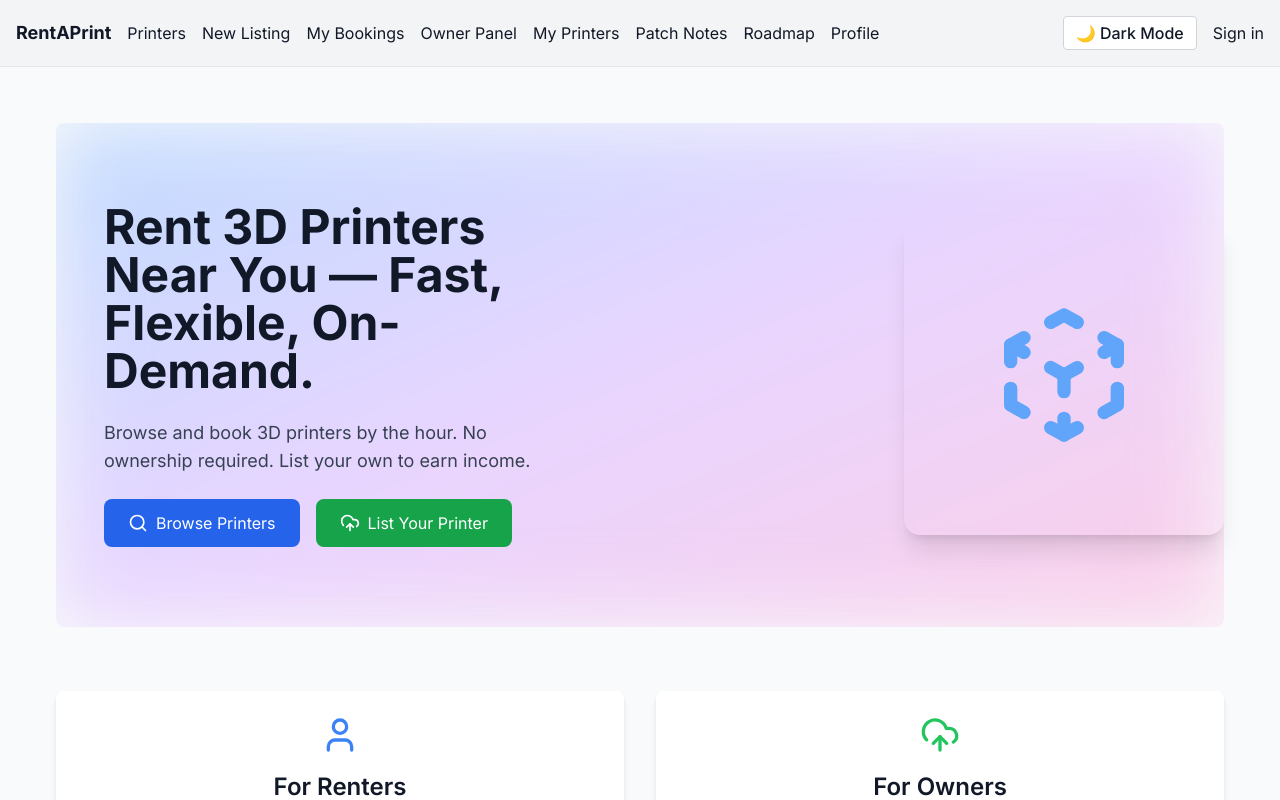
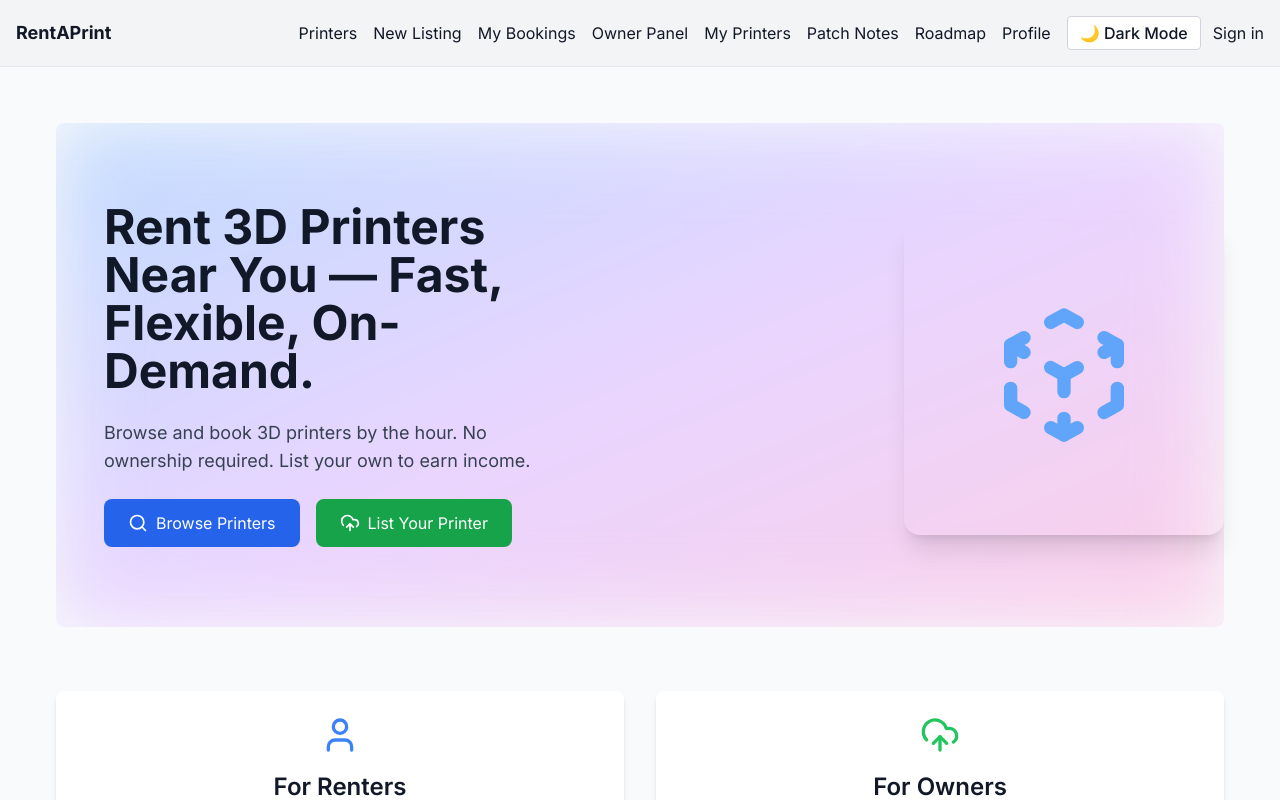
Before and after one commit to materialmatrix3d/rentaprint, a Next.js app: page / in a window 1280 px wide. Shown: the top 800 px of the page. Built offline with nearby package versions, Linux system fonts and the light colour scheme; no server answers.

Commit message:
Make layout responsive for mobile

```diff
--- a/app/bookings/page.tsx
+++ b/app/bookings/page.tsx
@@ -81,7 +81,7 @@ export default function BookingsPage() {
             key={booking.id}
             className="bg-white dark:bg-gray-800 border border-gray-300 dark:border-gray-700 text-gray-900 dark:text-white rounded p-4 mb-4 shadow space-y-2"
           >
-            <div className="flex items-center justify-between">
+            <div className="flex flex-col sm:flex-row sm:items-center justify-between gap-1">
               <h2 className="text-lg font-semibold">
                 {booking.printers
                   ? `${booking.printers.name}${booking.printers.is_deleted ? ' (deleted)' : ''}`
--- a/app/owner/components/OwnerPanelClient.tsx
+++ b/app/owner/components/OwnerPanelClient.tsx
@@ -407,7 +407,7 @@ export default function OwnerPanel() {
             const printerBookings = bookings.filter(b => b.printer_id === printer.id)
             return (
               <li key={printer.id} className="p-4 bg-white dark:bg-gray-800 border border-gray-300 dark:border-gray-700 rounded space-y-2">
-                <div className="flex justify-between items-start">
+                <div className="flex flex-col sm:flex-row sm:justify-between items-start gap-2">
                   <div>
                     <p className="font-medium text-gray-900 dark:text-white">{printer.name}</p>
                     <p className="text-sm text-gray-600 dark:text-gray-400 flex items-center gap-1">
@@ -434,7 +434,7 @@ export default function OwnerPanel() {
                       const hours = Math.round((end.getTime() - start.getTime()) / 3600000)
                       return (
                         <li key={booking.id} className="p-3 border rounded bg-gray-50 dark:bg-gray-900 text-gray-900 dark:text-white space-y-1">
-                          <div className="flex justify-between items-center">
+                          <div className="flex flex-col sm:flex-row sm:items-center justify-between gap-1">
                             <p className="font-medium">{Array.isArray(booking.printers) ? booking.printers[0]?.name : booking.printers.name}</p>
                             <span className={`text-xs font-semibold px-2 py-1 rounded ${
                                 bookingStatusClasses[booking.status]
@@ -509,7 +509,7 @@ export default function OwnerPanel() {
     <>
       <SignedIn>
         <main className="space-y-8 p-4">
-          <div className="flex items-center justify-between">
+          <div className="flex flex-col sm:flex-row sm:items-center justify-between gap-2">
             <h1 className="text-2xl font-bold">Owner Panel</h1>
             <Link
               href="/printers/new"
--- a/app/printers/[id]/page.tsx
+++ b/app/printers/[id]/page.tsx
@@ -55,7 +55,7 @@ export default function PrinterDetailPage() {
 
   return (
     <div className="p-6 text-gray-900 dark:text-white max-w-xl space-y-2">
-      <div className="flex items-center justify-between">
+      <div className="flex flex-col sm:flex-row sm:items-center justify-between gap-1">
         <h1 className="text-2xl font-bold">
           {printer.name}{' '}
           {printer.is_deleted && (
--- a/app/profile/page.tsx
+++ b/app/profile/page.tsx
@@ -135,7 +135,7 @@ export default function ProfilePage() {
                   const hours = Math.round((new Date(b.end_date).getTime() - start.getTime()) / 3600000)
                   return (
                     <li key={b.id} className="p-4 bg-gray-100 dark:bg-gray-700 rounded text-gray-900 dark:text-white space-y-1">
-                  <div className="flex items-center justify-between">
+                  <div className="flex flex-col sm:flex-row sm:items-center justify-between gap-1">
                     <p className="font-medium">
                       {Array.isArray(b.printers)
                         ? b.printers[0]?.name
--- a/components/Navbar.tsx
+++ b/components/Navbar.tsx
@@ -3,24 +3,58 @@
 import Link from 'next/link';
 import ThemeToggle from '@/components/ThemeToggle';
 import AuthButtons from '@/components/AuthButtons';
+import { useState } from 'react';
 
 export default function Navbar() {
+  const [open, setOpen] = useState(false);
+
   return (
-    <nav className="flex items-center justify-between p-4 bg-gray-100 dark:bg-gray-900 border-b">
-      <div className="space-x-4">
-        <Link href="/" className="font-bold text-lg text-gray-900 dark:text-white">RentAPrint</Link>
-        <Link href="/printers" className="text-gray-900 dark:text-white">Printers</Link>
-        <Link href="/printers/new" className="text-gray-900 dark:text-white">New Listing</Link>
-        <Link href="/bookings" className="text-gray-900 dark:text-white">My Bookings</Link>
-        <Link href="/owner" className="text-gray-900 dark:text-white">Owner Panel</Link>
-        <Link href="/my-printers" className="text-gray-900 dark:text-white">My Printers</Link>
-        <Link href="/patch-notes" className="text-gray-900 dark:text-white">Patch Notes</Link>
-        <Link href="/roadmap" className="text-gray-900 dark:text-white">Roadmap</Link>
-        <Link href="/profile" className="text-gray-900 dark:text-white">Profile</Link>
-      </div>
-      <div className="flex items-center gap-4">
-        <ThemeToggle />
-        <AuthButtons />
+    <nav className="relative p-4 bg-gray-100 dark:bg-gray-900 border-b">
+      <div className="max-w-7xl mx-auto flex items-center justify-between">
+        <Link href="/" className="font-bold text-lg text-gray-900 dark:text-white">
+          RentAPrint
+        </Link>
+        <button
+          onClick={() => setOpen(!open)}
+          className="sm:hidden p-2 rounded border text-gray-900 dark:text-white"
+          aria-label="Toggle menu"
+        >
+          ☰
+        </button>
+        <div
+          className={`${
+            open ? 'flex' : 'hidden'
+          } sm:flex flex-col sm:flex-row sm:items-center gap-2 sm:gap-4 absolute sm:static top-full left-0 w-full sm:w-auto bg-gray-100 dark:bg-gray-900 sm:bg-transparent sm:dark:bg-transparent p-4 sm:p-0 border-b sm:border-0`}
+        >
+          <Link href="/printers" className="text-gray-900 dark:text-white">
+            Printers
+          </Link>
+          <Link href="/printers/new" className="text-gray-900 dark:text-white">
+            New Listing
+          </Link>
+          <Link href="/bookings" className="text-gray-900 dark:text-white">
+            My Bookings
+          </Link>
+          <Link href="/owner" className="text-gray-900 dark:text-white">
+            Owner Panel
+          </Link>
+          <Link href="/my-printers" className="text-gray-900 dark:text-white">
+            My Printers
+          </Link>
+          <Link href="/patch-notes" className="text-gray-900 dark:text-white">
+            Patch Notes
+          </Link>
+          <Link href="/roadmap" className="text-gray-900 dark:text-white">
+            Roadmap
+          </Link>
+          <Link href="/profile" className="text-gray-900 dark:text-white">
+            Profile
+          </Link>
+          <div className="flex items-center gap-3 pt-2 sm:pt-0">
+            <ThemeToggle />
+            <AuthButtons />
+          </div>
+        </div>
       </div>
     </nav>
   );
--- a/components/PrinterCard.tsx
+++ b/components/PrinterCard.tsx
@@ -15,8 +15,8 @@ export default function PrinterCard({ printer, onEdit, onDelete }: Props) {
   };
 
   return (
-    <div className="bg-white dark:bg-gray-800 rounded border border-gray-300 dark:border-gray-700 p-4 space-y-2 w-fit max-w-full">
-      <div className="flex justify-between items-center">
+    <div className="bg-white dark:bg-gray-800 rounded border border-gray-300 dark:border-gray-700 p-4 space-y-2 w-full sm:w-fit">
+      <div className="flex flex-col sm:flex-row sm:justify-between sm:items-center gap-1">
         <h3 className="text-sm font-medium text-gray-500 dark:text-gray-400">
           {printer.make_model}
         </h3>
```
Also changed, not shown: patch_notes.json (+7 -0 lines).
